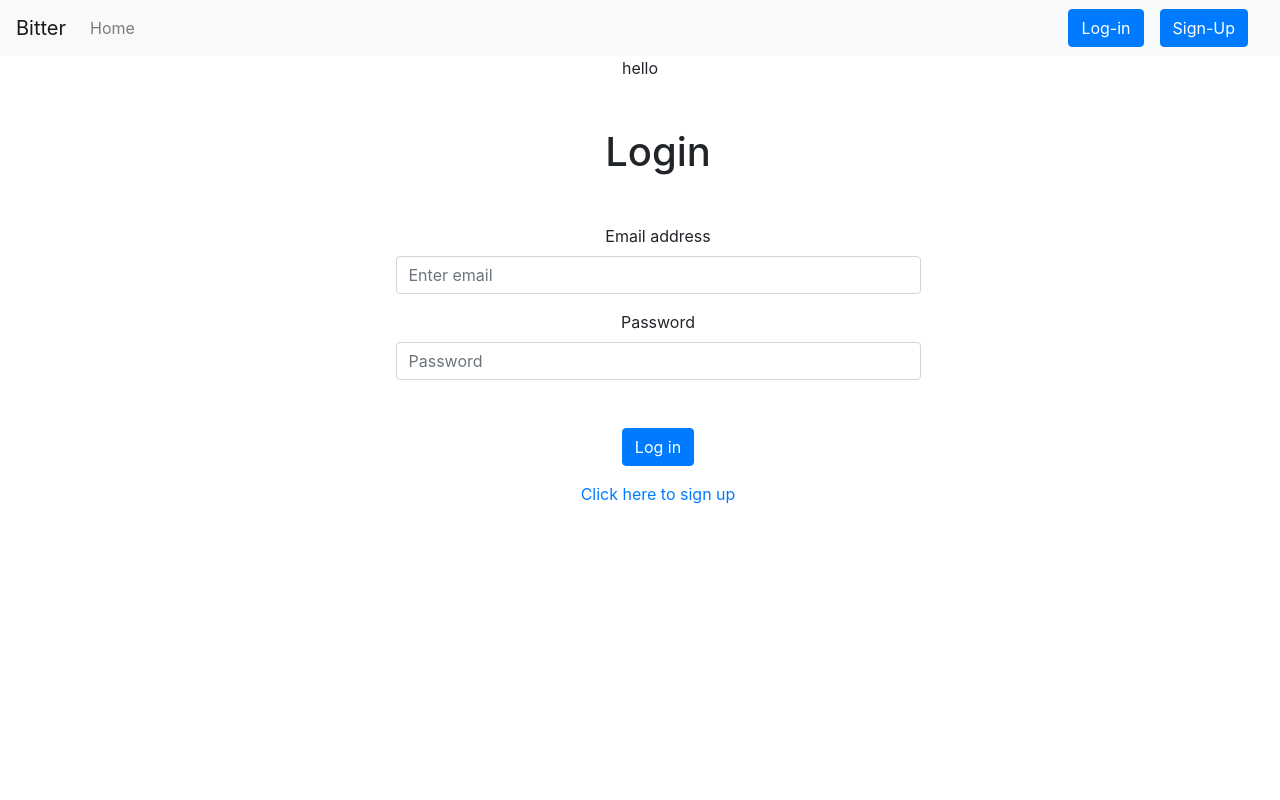
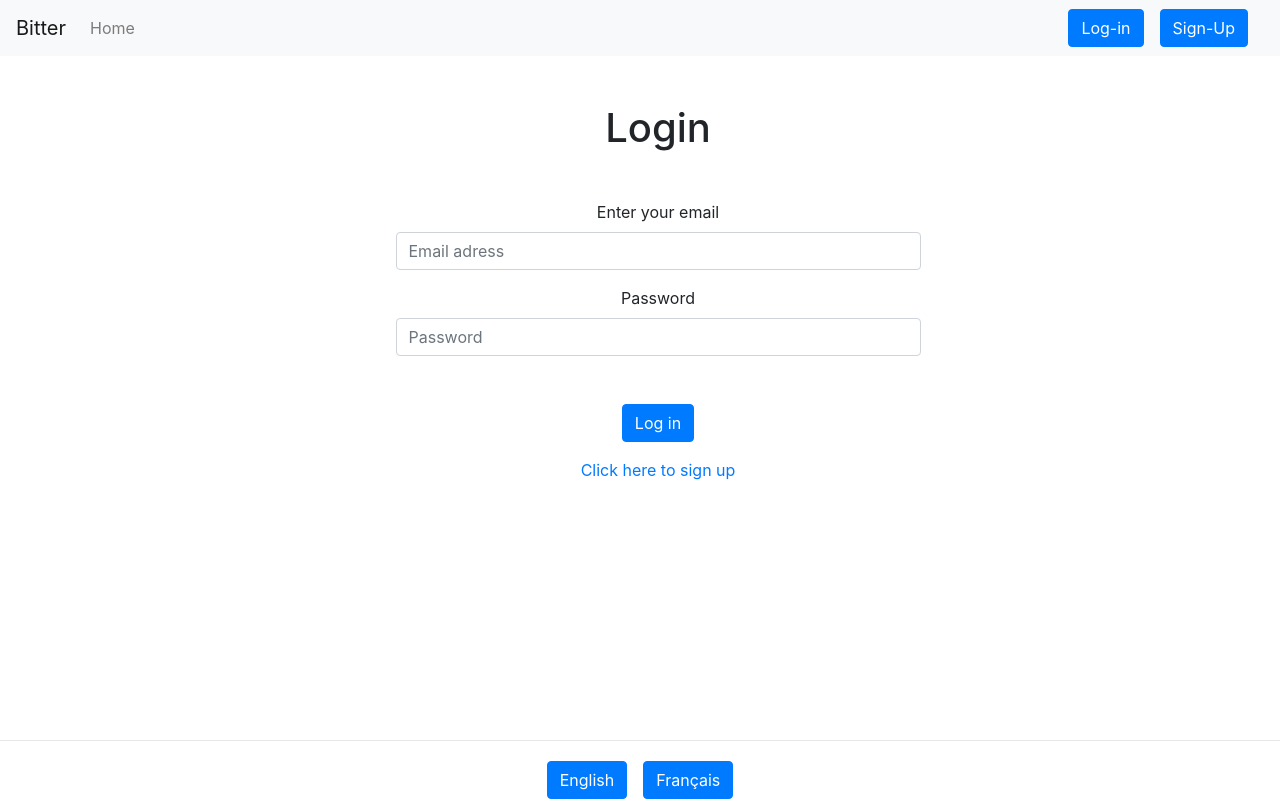
Before and after one commit to thibaudszy/brewing-app-frontend, a React (Create React App) app: page /login in a window 1280 px wide. Built offline with nearby package versions, Linux system fonts and the light colour scheme; no server answers.

Commit message:
:beers: added footer with ability to change language + translation of login

```diff
--- a/package.json
+++ b/package.json
@@ -13,6 +13,7 @@
     "@types/react-dom": "^16.9.10",
     "axios": "^0.21.0",
     "bootstrap": "^4.5.3",
+    "mdbreact": "^4.27.0",
     "react": "^17.0.1",
     "react-bootstrap": "^1.4.0",
     "react-dom": "^17.0.1",
--- a/src/App.tsx
+++ b/src/App.tsx
@@ -3,14 +3,15 @@ import Switch from "react-bootstrap/esm/Switch";
 import { Route } from "react-router-dom";
 import "./App.css";
 import AppNavbar from "./components/Navbar/AppNavbar";
-import { login } from "./store/user/actions";
-import Login from "./pages/Login";
+import Login from "./pages/Login/Login";
+
+import MyFooter from "./components/Footer/Footer";
 
 function App() {
   return (
     <div className="App">
       <AppNavbar />
-      hello
+
       <Switch>
         {/* <Route exact path="/" component={HomePage} /> */}
 
@@ -18,6 +19,9 @@ function App() {
         <Route path="/login" component={Login} />
         {/* <Route path="/" component={Error404} /> */}
       </Switch>
+      <footer>
+        <MyFooter />
+      </footer>
     </div>
   );
 }
--- /dev/null
+++ b/src/components/Footer/Footer.tsx
@@ -0,0 +1,38 @@
+import React from "react";
+import { Button, NavDropdown } from "react-bootstrap";
+import { useDispatch } from "react-redux";
+import { changeLanguageAction } from "../../store/user/actions";
+
+export default function MyFooter() {
+  const dispatch = useDispatch();
+  function changeLanguage(language: Language) {
+    console.log("lang", changeLanguageAction(language));
+    dispatch(changeLanguageAction(language));
+  }
+  return (
+    <div
+      style={{
+        backgroundColor: "light",
+        fontSize: "20px",
+        color: "white",
+        borderTop: "1px solid #E7E7E7",
+        textAlign: "center",
+        padding: "20px",
+        position: "fixed",
+        left: "0",
+        bottom: "0",
+        height: "60px",
+        width: "100%",
+      }}
+    >
+      <Button
+        style={{ marginRight: "1em" }}
+        onClick={() => changeLanguage("En-GB")}
+      >
+        {" "}
+        English
+      </Button>
+      <Button onClick={() => changeLanguage("Fr-FR")}> Français</Button>
+    </div>
+  );
+}
--- a/src/config/globalTypes.d.ts
+++ b/src/config/globalTypes.d.ts
@@ -10,3 +10,7 @@ interface TranslationItem {
 interface TranslationObject {
   [name: string]: TranslationItem;
 }
+interface Action {
+  type: string;
+  payload: any;
+}
--- a/src/pages/Login.tsx
+++ b/src/pages/Login/Login.tsx
@@ -2,11 +2,12 @@ import React, { useState, useEffect } from "react";
 import Form from "react-bootstrap/Form";
 import Container from "react-bootstrap/Container";
 import Button from "react-bootstrap/Button";
-import { login } from "../store/user/actions";
-import { selectToken } from "../store/user/selectors";
+import { login } from "../../store/user/actions";
+import { selectToken, selectUserLanguage } from "../../store/user/selectors";
 import { useDispatch, useSelector } from "react-redux";
 import { useHistory, Link } from "react-router-dom";
 import { Col } from "react-bootstrap";
+import translation from "./translation";
 
 export default function Login() {
   const [email, setEmail] = useState("");
@@ -14,6 +15,15 @@ export default function Login() {
   const dispatch = useDispatch();
   const token = useSelector(selectToken);
   const history = useHistory();
+  const userLanguage: Language = useSelector(selectUserLanguage);
+  const {
+    LogIn,
+    email_address,
+    enter_email,
+    password: passwordLabel,
+    click_to_sign_up,
+    LogInPageTitle,
+  } = translation[userLanguage];
 
   useEffect(() => {
     if (token !== null) {
@@ -33,35 +43,35 @@ export default function Login() {
   return (
     <Container>
       <Form as={Col} md={{ span: 6, offset: 3 }} className="mt-5">
-        <h1 className="mt-5 mb-5">Login</h1>
+        <h1 className="mt-5 mb-5">{LogInPageTitle}</h1>
         <Form.Group controlId="formBasicEmail">
-          <Form.Label>Email address</Form.Label>
+          <Form.Label>{enter_email}</Form.Label>
           <Form.Control
             value={email}
             onChange={(event) => setEmail(event.target.value)}
             type="email"
-            placeholder="Enter email"
+            placeholder={email_address}
             required
           />
         </Form.Group>
 
         <Form.Group controlId="formBasicPassword">
-          <Form.Label>Password</Form.Label>
+          <Form.Label>{passwordLabel}</Form.Label>
           <Form.Control
             value={password}
             onChange={(event) => setPassword(event.target.value)}
             type="password"
-            placeholder="Password"
+            placeholder={passwordLabel}
             required
           />
         </Form.Group>
         <Form.Group className="mt-5">
           <Button variant="primary" type="submit" onClick={submitForm}>
-            Log in
+            {LogIn}
           </Button>
         </Form.Group>
         <Link to="/signup" style={{ textAlign: "center" }}>
-          Click here to sign up
+          {click_to_sign_up}
         </Link>
       </Form>
     </Container>
--- /dev/null
+++ b/src/pages/Login/translation.ts
@@ -0,0 +1,22 @@
+import Login from "./Login";
+
+const translation: TranslationObject = {
+  "En-GB": {
+    LogInPageTitle: "Login",
+    LogIn: "Log in",
+    email_address: "Email adress",
+    enter_email: "Enter your email",
+    password: "Password",
+    click_to_sign_up: "Click here to sign up",
+  },
+  "Fr-FR": {
+    LogInPageTitle: "Connectez-vous",
+    LogIn: "Se connecter",
+    email_address: "Adresse E-mail",
+    enter_email: "Votre adresse email",
+    password: "Mot de passe",
+    click_to_sign_up: "Cliquez ici pour créer un compte",
+  },
+};
+
+export default translation;
--- a/src/store/appState/reducer.ts
+++ b/src/store/appState/reducer.ts
@@ -4,7 +4,6 @@ import {
   SET_MESSAGE,
   CLEAR_MESSAGE,
 } from "./actions";
-import { Action } from "../types";
 
 const initialState = {
   loading: false,
--- a/src/store/types.ts
+++ /dev/null
@@ -1,4 +0,0 @@
-export interface Action {
-  type: string;
-  payload: any;
-}
--- a/src/store/user/actions.ts
+++ b/src/store/user/actions.ts
@@ -11,7 +11,7 @@ import {
 export const LOGIN_SUCCESS = "LOGIN_SUCCESS";
 export const TOKEN_STILL_VALID = "TOKEN_STILL_VALID";
 export const LOG_OUT = "LOG_OUT";
-
+export const CHANGE_LANGUAGE = "CHANGE_LANGUAGE";
 const loginSuccess = (userWithToken: any) => {
   return {
     type: LOGIN_SUCCESS,
@@ -123,3 +123,10 @@ export const getUserWithStoredToken = () => {
     }
   };
 };
+
+export const changeLanguageAction = (language: Language): Action => {
+  return {
+    type: CHANGE_LANGUAGE,
+    payload: language,
+  };
+};
--- a/src/store/user/reducer.ts
+++ b/src/store/user/reducer.ts
@@ -1,5 +1,9 @@
-import { LOG_OUT, LOGIN_SUCCESS, TOKEN_STILL_VALID } from "./actions";
-import { Action } from "../types";
+import {
+  LOG_OUT,
+  LOGIN_SUCCESS,
+  TOKEN_STILL_VALID,
+  CHANGE_LANGUAGE,
+} from "./actions";
 
 const initialState = {
   token: localStorage.getItem("token"),
@@ -15,9 +19,10 @@ export default (state = initialState, action: Action) => {
     case LOGIN_SUCCESS:
       localStorage.setItem("token", action.payload.token);
       return { ...state, ...action.payload };
+    case CHANGE_LANGUAGE:
+      return { ...state, language: action.payload };
 
     case LOG_OUT:
-      console.log("in the reducer to log out");
       localStorage.removeItem("token");
       return { ...initialState, token: null };
 
```
Also changed, not shown: 2 other files (tests, documents, lock files or other folders).
